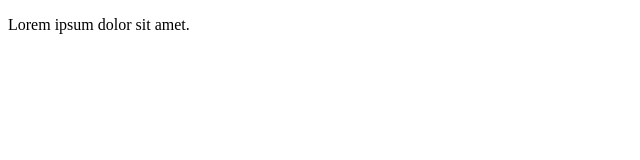
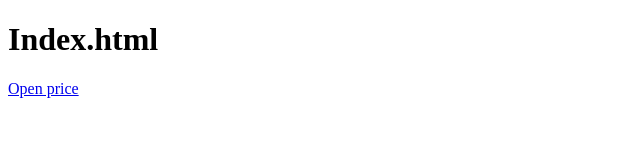
Before and after one commit to Malfan1/test_22_10_22, a plain HTML site: page index.html in a window 1280 px wide. Shown: the whole page, without its empty margins (0-640 px from the left). Drawn offline with Linux system fonts and the light colour scheme.

Commit message:
user1 corect

```diff
--- a/index.html
+++ b/index.html
@@ -8,7 +8,8 @@
 </head>
 <body>
     <div>
-        <p>Lorem ipsum dolor sit amet.</p>
+        <h1>Index.html</h1
+            <p><a href="price.html">Open price</a></p>
     </div>
 </body>
 </html>
```
